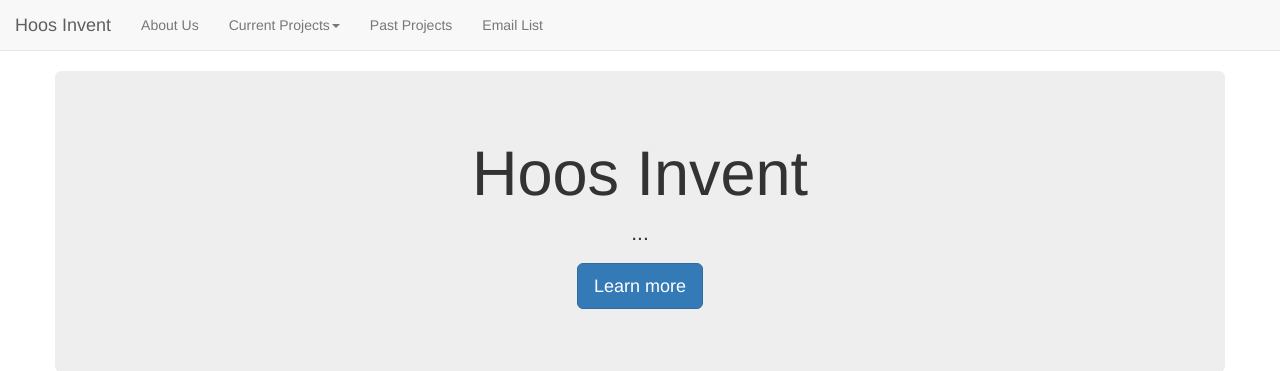
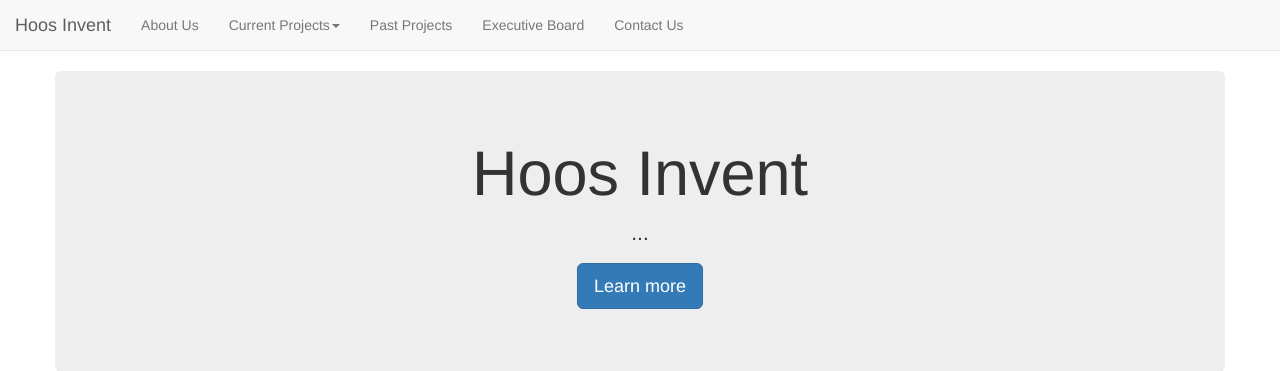
Before and after one commit to hoosinvent/club_site, a Django app: page / in a window 1280 px wide. Shown: the top 371 px of the page. Run offline with Django 3.2, Linux system fonts and the light colour scheme; some libraries are stand-ins or nearby versions.

Commit message:
Add exec and contact us

```diff
--- a/club/templates/navbar.html
+++ b/club/templates/navbar.html
@@ -26,7 +26,8 @@
                 </ul>
             </li>
             <li><a href="#">Past Projects</a></li>
-            <li><a href="#">Email List</a></li>
+            <li><a href="#">Executive Board</a></li>
+            <li><a href="#">Contact Us</a></li>
         </ul>
         <!-- Collect the nav links, forms, and other content for toggling -->
     </div>
```
